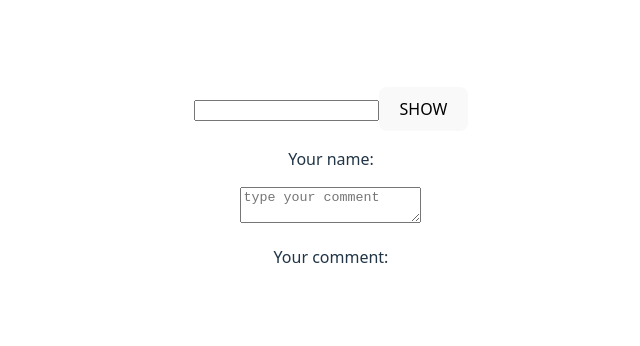
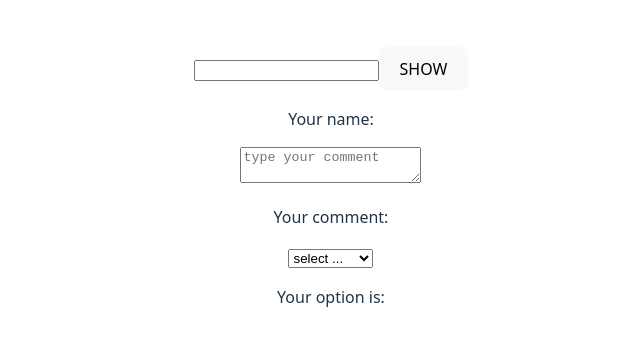
Before and after one commit to AminSBU/react-full-course, a React (Vite) app in the folder 11_onChange/onChange/: page / in a window 1280 px wide. Shown: the part 214-560 px from the top of the page, without its empty margins (309-949 px from the left). Built offline with nearby package versions, Linux system fonts and the light colour scheme.

Commit message:
use select option

```diff
--- a/11_onChange/onChange/src/MyComponent.jsx
+++ b/11_onChange/onChange/src/MyComponent.jsx
@@ -4,6 +4,7 @@ function MyComponent(){
     const [name, setName]               = useState("");
     const [inputValue, setInputValue]   = useState("");
     const [comment, setComment]         = useState("");
+    const [payment, setPayment]         = useState("");
 
     const onChangeHandler = (event) => {
         setInputValue(event.target.value);
@@ -17,6 +18,10 @@ function MyComponent(){
         setComment(event.target.value);
     }
 
+    const onSelectHandler = (event) => {
+        setPayment(event.target.value);
+    }
+
     return(
         <>
             <div>
@@ -25,6 +30,12 @@ function MyComponent(){
                 <p>Your name: {name}</p>
                 <textarea value={comment} onChange={onCommentHandler} placeholder="type your comment" />
                 <p>Your comment: {comment}</p>
+                <select value={payment} onChange={onSelectHandler}>
+                    <option value="">select ...</option>
+                    <option value="visa">visa card</option>
+                    <option value="credit">credit card</option>
+                </select>
+                <p>Your option is: {payment}</p>
             </div>
         </>
     );
```
